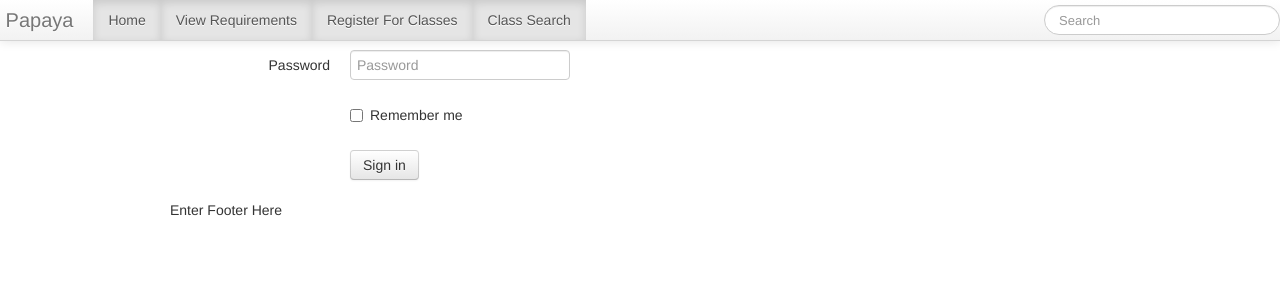
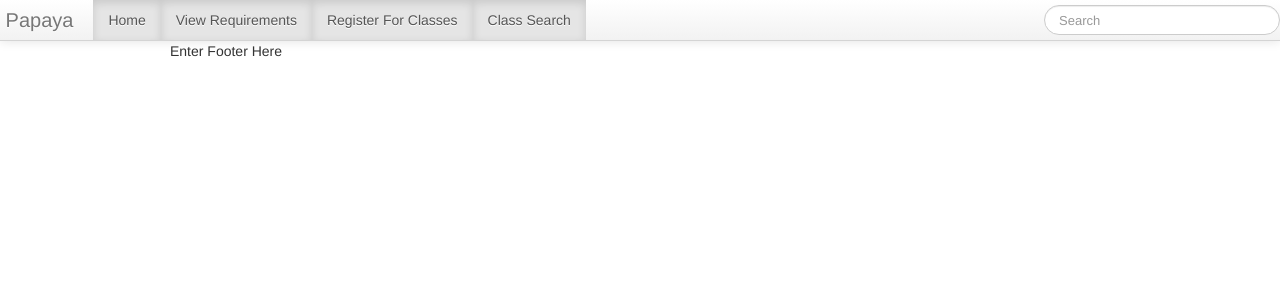
Before and after one commit to kpietrow/fourYearPlanner, a Django app: template fourYearPlanner/templates/login.html in a window 1280 px wide. Shown: the top 301 px of the page. Run offline with Django 3.2, Linux system fonts and the light colour scheme; the template is opened without the code that fills it, so the values that code supplies are empty.

Commit message:
Applied CSS To base.html

```diff
--- a/fourYearPlanner/templates/base.html
+++ b/fourYearPlanner/templates/base.html
@@ -5,6 +5,7 @@
         <title>{% block title %}Papaya Academic Course Manager{% endblock %}</title>
         <!-- Bootstrap -->
         <link href="{{ STATIC_URL }}css/bootstrap.min.css" rel="stylesheet" media="screen">
+		<link href="format.css" rel="stylesheet" type="text/css">
     </head>
     <body>
 	    <div class="container">
--- a/fourYearPlanner/templates/login.html
+++ b/fourYearPlanner/templates/login.html
@@ -7,28 +7,4 @@
 
 {% block content %}
 
-    <form class="form-horizontal">
-        <div class="control-group">
-            <label class="control-label" for="inputUserName">User Name</label>
-            <div class="controls">
-                <input type="text" id="inputUserName" placeholder="User Name">
-            </div>
-        </div>
-        <div class="control-group">
-            <label class="control-label" for="inputPassword">Password</label>
-            <div class="controls">
-                <input type="password" id="inputPassword" placeholder="Password">
-            </div>
-        </div>
-        <div class="control-group">
-            <div class="controls">
-                <label class="checkbox">
-                    <input type="checkbox"> Remember me
-                </label>
-				<br>
-                <button type="submit" class="btn">Sign in</button>
-            </div>
-        </div>
-    </form>
-
 {% endblock %}
```
